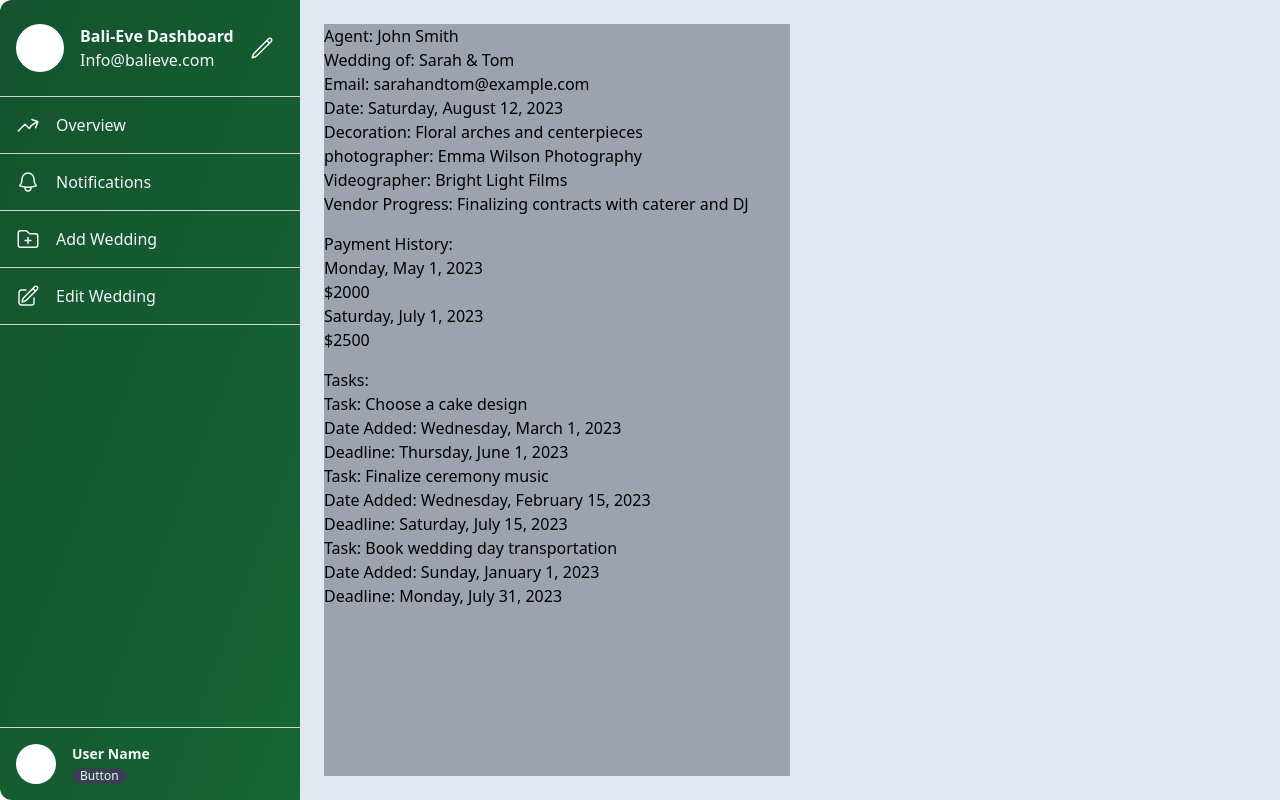
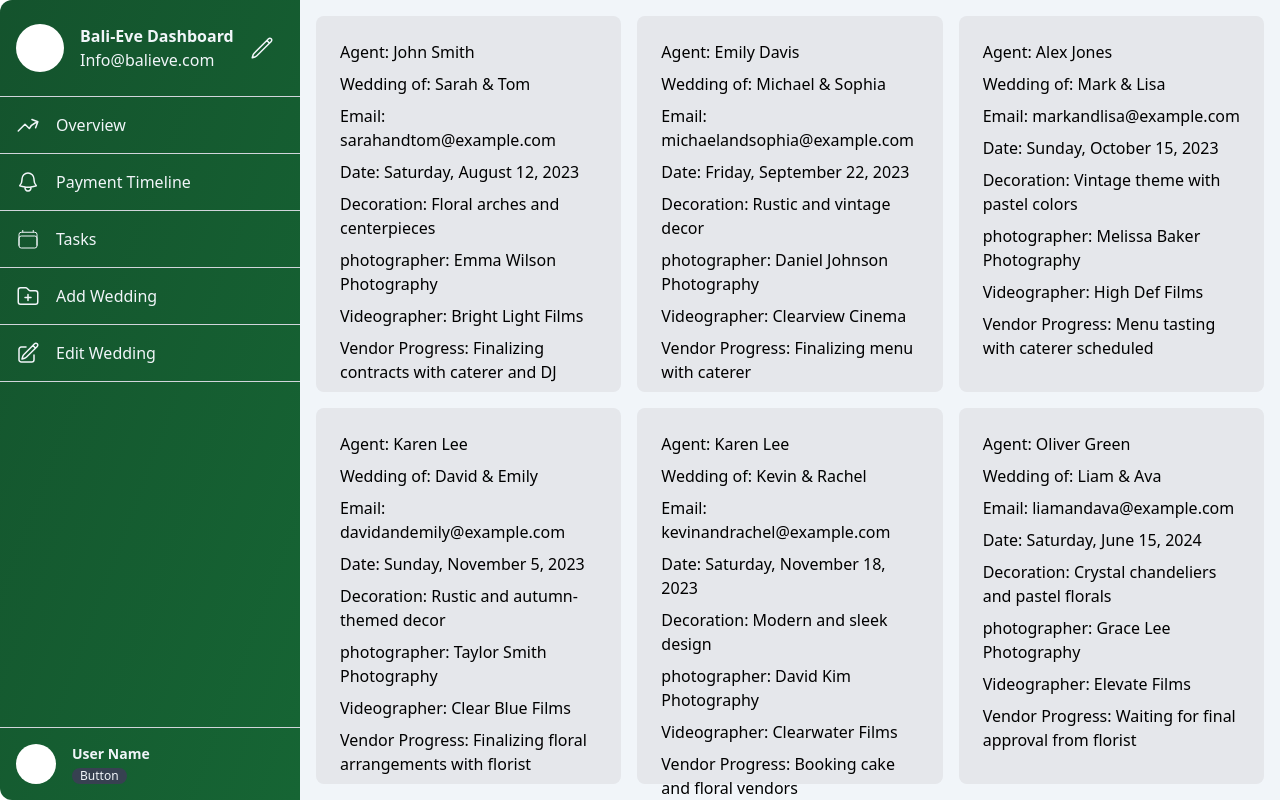
Before and after one commit to Demureaxs/bali_eve_CRM, a website built with webpack: page index.html in a window 1280 px wide. Both pictures are taken after a click on the element "Overview". Built offline with nearby package versions, Linux system fonts and the light colour scheme.

Commit message:
mock data added and fed to components

```diff
--- a/index.html
+++ b/index.html
@@ -68,7 +68,7 @@
             </div>
 
             <div
-              id="notifications"
+              id="paymentTimeline"
               class="flex items-center border-b border-gray-300 p-4 space-x-4 cursor-pointer hover:opacity-80"
             >
               <svg
@@ -86,7 +86,29 @@
                 />
               </svg>
 
-              <li>Notifications</li>
+              <li>Payment Timeline</li>
+            </div>
+
+            <div
+              id="tasks"
+              class="flex items-center border-b border-gray-300 p-4 space-x-4 cursor-pointer hover:opacity-80"
+            >
+              <svg
+                xmlns="http://www.w3.org/2000/svg"
+                fill="none"
+                viewBox="0 0 24 24"
+                strokeWidth="{1.5}"
+                stroke="currentColor"
+                class="w-6 h-6"
+              >
+                <path
+                  strokeLinecap="round"
+                  strokeLinejoin="round"
+                  d="M6.75 3v2.25M17.25 3v2.25M3 18.75V7.5a2.25 2.25 0 012.25-2.25h13.5A2.25 2.25 0 0121 7.5v11.25m-18 0A2.25 2.25 0 005.25 21h13.5A2.25 2.25 0 0021 18.75m-18 0v-7.5A2.25 2.25 0 015.25 9h13.5A2.25 2.25 0 0121 11.25v7.5m-9-6h.008v.008H12v-.008zM12 15h.008v.008H12V15zm0 2.25h.008v.008H12v-.008zM9.75 15h.008v.008H9.75V15zm0 2.25h.008v.008H9.75v-.008zM7.5 15h.008v.008H7.5V15zm0 2.25h.008v.008H7.5v-.008zm6.75-4.5h.008v.008h-.008v-.008zm0 2.25h.008v.008h-.008V15zm0 2.25h.008v.008h-.008v-.008zm2.25-4.5h.008v.008H16.5v-.008zm0 2.25h.008v.008H16.5V15z"
+                />
+              </svg>
+
+              <li>Tasks</li>
             </div>
             <div
               id="addWedding"
@@ -145,7 +167,7 @@
       </header>
       <section
         id="appContainer"
-        class="flex-1 h-screen bg-slate-200 p-6 flex gap-16"
+        class="flex-1 h-screen bg-slate-100 p-4 grid grid-cols-3 grid-rows-2 gap-4"
       ></section>
     </main>
   </body>
--- a/package.json
+++ b/package.json
@@ -20,6 +20,7 @@
     "nodemon": "^2.0.20"
   },
   "devDependencies": {
+    "@faker-js/faker": "^7.6.0",
     "autoprefixer": "^10.4.13",
     "postcss": "^8.4.21",
     "tailwindcss": "^3.2.7",
--- a/src/js/components/Overview.js
+++ b/src/js/components/Overview.js
@@ -2,7 +2,7 @@
 const html = String.raw;
 
 // helper function to format the date
-function formatDate(date) {
+export function formatDate(date) {
   const options = {
     weekday: 'long',
     day: 'numeric',
@@ -14,13 +14,13 @@ function formatDate(date) {
 
 // this function returns the template html for the Overview page
 function Overview(obj) {
-  console.log(obj);
+  //   console.log(obj);
   // assign the value returned from formatDate with the obj.date as arg to formatted date
   const formattedDate = formatDate(obj.date);
   // html template
   return html`
-    <div class="space-y-4 bg-gray-400 w-1/2">
-      <section>
+    <div class="space-y-4 bg-gray-200 p-6 rounded-lg">
+      <section class="space-y-2">
         <h1>Agent: ${obj.agent}</h1>
         <p>Wedding of: ${obj.name}</p>
         <p>Email: ${obj.email}</p>
@@ -30,37 +30,6 @@ function Overview(obj) {
         <p>Videographer: ${obj.videographer}</p>
         <p>Vendor Progress: ${obj.vendorProgress}</p>
       </section>
-      <section>
-        <h2>Payment History:</h2>
-        <ul class="">
-          ${obj.payments
-            .map(payment => {
-              return html`
-                <div>
-                  <li>${formatDate(payment.date)}</li>
-                  <li>$${payment.amount}</li>
-                </div>
-              `;
-            })
-            .join(' ')}
-        </ul>
-      </section>
-      <section>
-        <h2>Tasks:</h2>
-        <ul>
-          ${obj.todos
-            .map(todo => {
-              return html`
-                <div>
-                  <li>Task: ${todo.task}</li>
-                  <li>Date Added: ${formatDate(todo.dateAdded)}</li>
-                  <li>Deadline: ${formatDate(todo.deadline)}</li>
-                </div>
-              `;
-            })
-            .join(' ')}
-        </ul>
-      </section>
     </div>
   `;
 }
--- /dev/null
+++ b/src/js/components/PaymentTimeline.js
@@ -0,0 +1,28 @@
+const html = String.raw;
+
+import allWeddings from '../utilities/StateManagement';
+import { formatDate } from './Overview';
+
+function PaymentTimeline(obj) {
+  return html`
+    <div>
+      <h1>${obj.name}</h1>
+      <p>Wedding Date: ${formatDate(obj.date)}</p>
+      <h3>Payments:</h3>
+      <ul>
+        ${obj.payments
+          .map(payment => {
+            return html`
+              <div>
+                <li>${formatDate(payment.date)}</li>
+                <li>$${payment.amount}</li>
+              </div>
+            `;
+          })
+          .join('')}
+      </ul>
+    </div>
+  `;
+}
+
+export default PaymentTimeline;
--- a/src/js/index.js
+++ b/src/js/index.js
@@ -5,10 +5,12 @@ const html = String.raw;
 // base imports for required modules
 import allWeddings from './utilities/StateManagement';
 import Overview from './components/Overview';
+import PaymentTimeline from './components/PaymentTimeline';
 
 // selectors for each of the side nav components
 const overviewNav = document.querySelector('#overview');
-const notificationsNav = document.querySelector('#notifications');
+const paymentTimelineNav = document.querySelector('#paymentTimeline');
+const tasksNav = document.querySelector('#tasks');
 const addWeddingNav = document.querySelector('#addWedding');
 const editWeddingNav = document.querySelector('#editWedding');
 
@@ -18,14 +20,34 @@ const appContainer = document.querySelector('#appContainer');
 // event listener for the overview section
 overviewNav.addEventListener('click', async e => {
   // trigger the fetch method in the all weddings object
-  const response = await allWeddings.fetchData('../data/mockData.json');
-  // set the innerHTML to the result of calling the Overview object with the state
-  // from all weddings[0]
-  appContainer.innerHTML = Overview(allWeddings.state[0]);
+  await allWeddings.fetchData('../data/mockData.json');
+
+  // iterate through the state property in all weddings
+  appContainer.innerHTML = allWeddings.state
+    // sort dates by date
+    .sort((a, b) => new Date(a.date).getTime() - new Date(b.date).getTime())
+    // map weddings to the overview component
+    .map(wedding => Overview(wedding))
+    // fix the commas
+    .join('');
 });
 
-// event listener for the notificationsNav
-notificationsNav.addEventListener('click', e => {
+// event listener for the paymentTimelineNav
+paymentTimelineNav.addEventListener('click', async e => {
+  // trigger the fetch method in the allWeddings object
+  await allWeddings.fetchData('../data/mockData.json');
   // clear innerHTML for the app container
   appContainer.innerHTML = '';
+  // set appContainer to the value of mapping weddings through
+  appContainer.innerHTML = allWeddings.state
+    // sort the weddings by date
+    .sort((a, b) => new Date(a.date).getTime() - new Date(b.date).getTime())
+    // map the weddings to the notifications component
+    .map(wedding => PaymentTimeline(wedding))
+    // fix the joining with commas
+    .join(' ');
 });
+
+tasksNav.addEventListener('click', async e => {
+  console.log(e.target.id);
+});
--- a/src/js/utilities/StateManagement.js
+++ b/src/js/utilities/StateManagement.js
@@ -4,18 +4,18 @@
 class StateManagement {
   // constructor with two properties
   constructor() {
-    // state property for storing data from fetches
-    this.state = {};
+    // sets this. state to an empty string
+    this.state = '';
     // cache property to prevent unnecessary fetches
-    this.cache = {};
+    this.cache = '';
   }
 
   // fetchData function, takes the url as its arg
   async fetchData(apiUrl) {
     // check cache, if it exists...
-    if (this.cache[apiUrl]) {
+    if (this.cache) {
       // set this.state to spread state and spread cache
-      this.state = { ...this.state, ...this.cache[apiUrl] };
+      this.state = this.cache;
     }
 
     // otherwise response is await fetch
@@ -23,7 +23,7 @@ class StateManagement {
     // set data to the result of response to json format
     const data = await response.json();
     // spread this.state and data to this.state
-    this.state = { ...this.state, ...data };
+    this.state = await data;
   }
 }
 
```
Also changed, not shown: src/js/components/AddWedding.js (added), src/js/components/Tasks.js (added), 1 other file.
